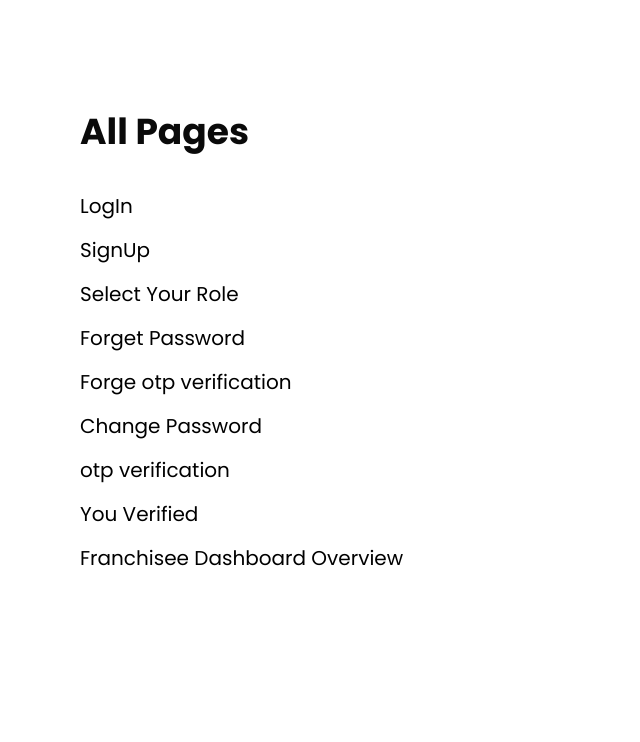
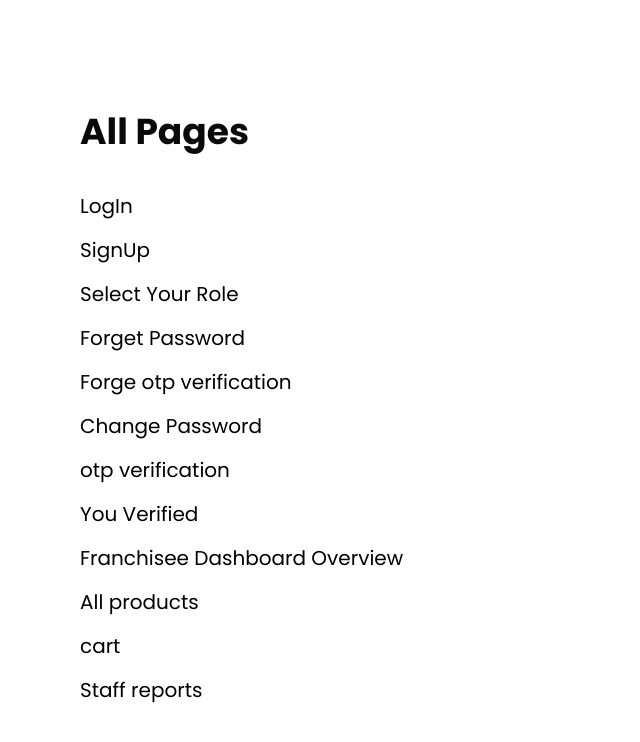
Before and after one commit to Webgenius0/jesus-react-frontend, a React (Vite) app: page /all-pages in a window 1280 px wide. Shown: the top 742 px of the page, without its empty margins (0-640 px from the left). Built offline with nearby package versions, Linux system fonts and the light colour scheme.

Commit message:
all pages add

```diff
--- a/src/Pages/AllPages.jsx
+++ b/src/Pages/AllPages.jsx
@@ -38,6 +38,18 @@ const AllPages = () => {
       link: "/franchisee-dashboard/overview",
       element: "Franchisee Dashboard Overview",
     },
+    {
+      link: "/franchisee-dashboard/all-products",
+      element: "All products",
+    },
+    {
+      link: "/franchisee-dashboard/cart",
+      element: "cart",
+    },
+    {
+      link: "/franchisee-dashboard/staff-reports",
+      element: "Staff reports",
+    },
   ];
 
   return (
```
